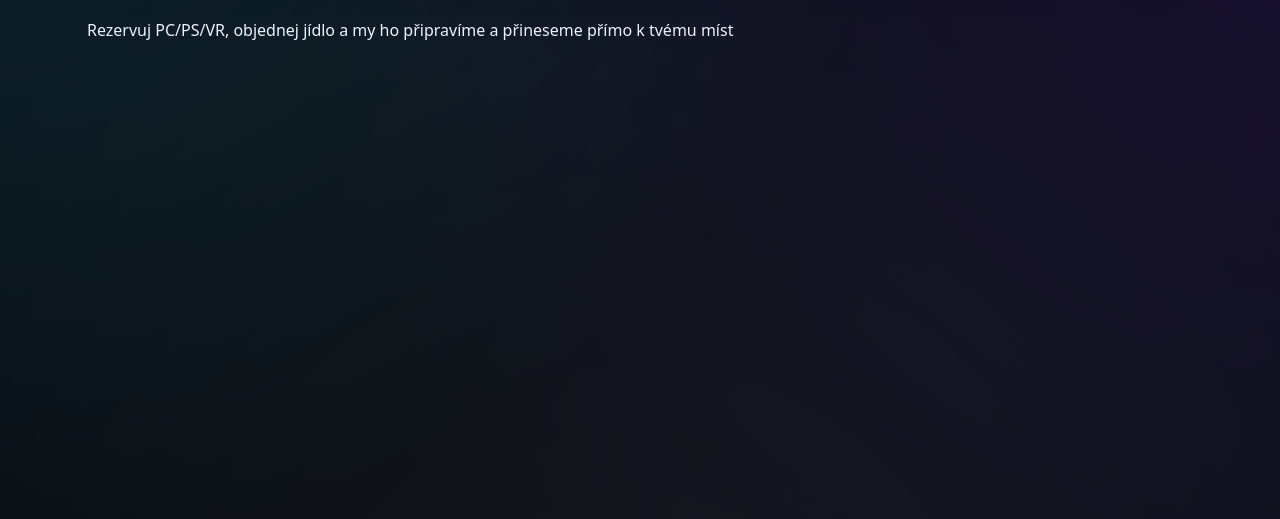
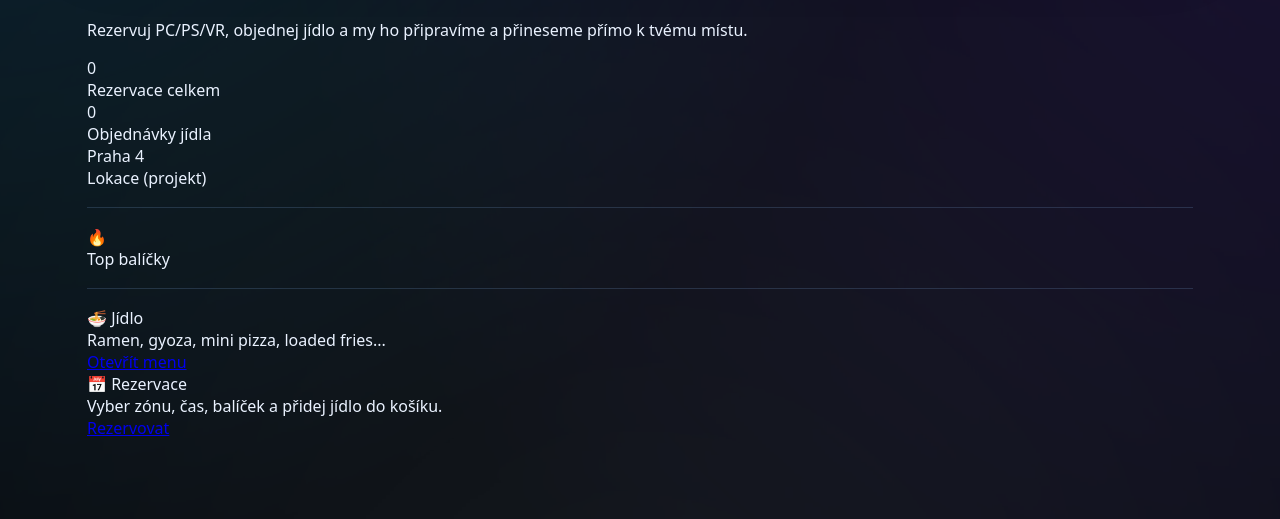
Before and after one commit to schoolproject123-gamingcafe/hernikavarna.github.io, a plain HTML site: page index.html in a window 1280 px wide. Shown: the part 259-778 px from the top of the page. Drawn offline with Linux system fonts and the light colour scheme.

Commit message:
Update index.html

```diff
--- a/index.html
+++ b/index.html
@@ -11,14 +11,14 @@
 
 </head>
 
-
 <body data-page="home">
 
 <div class="bg"></div>
 
 <div class="container">
 
-<!-- TOPBAR -->
+<!-- TOP BAR -->
+
 <div class="topbar">
 
 <div class="brand">
@@ -48,13 +48,81 @@
 </div>
 </div>
 
+<!-- HERO -->
 
-<!-- HERO -->
 <div class="hero">
 
-<h1 class="hero-title">
-Gaming + jídlo přímo do zóny
-</h1>
+<h1 class="hero-title">Gaming + jídlo přímo do zóny</h1>
 
 <p class="hero-sub">
-Rezervuj PC/PS/VR, objednej jídlo a my ho připravíme a přineseme přímo k tvému míst
+Rezervuj PC/PS/VR, objednej jídlo a my ho připravíme a přineseme přímo k tvému místu.
+</p>
+
+</div>
+
+<!-- KPI BOXES -->
+
+<div class="kpis">
+
+<div class="kpi">
+<div class="kpi-num" id="kpiBookings">0</div>
+<div class="kpi-label">Rezervace celkem</div>
+</div>
+
+<div class="kpi">
+<div class="kpi-num" id="kpiOrders">0</div>
+<div class="kpi-label">Objednávky jídla</div>
+</div>
+
+<div class="kpi">
+<div class="kpi-num">Praha 4</div>
+<div class="kpi-label">Lokace (projekt)</div>
+</div>
+
+</div>
+
+<div class="divider"></div>
+
+<!-- TOP DEALS -->
+
+<div class="section-title">
+<div class="flame">🔥</div>
+<div>Top balíčky</div>
+</div>
+
+<div class="deals" id="dealsBox"></div>
+
+<div class="divider"></div>
+
+<!-- BOTTOM CARDS -->
+
+<div class="bottom">
+
+<div class="bigcard">
+<div class="bigcard-title">🍜 Jídlo</div>
+<div class="bigcard-sub">
+Ramen, gyoza, mini pizza, loaded fries...
+</div>
+
+<a class="cta" href="menu.html">Otevřít menu</a>
+</div>
+
+<div class="bigcard">
+<div class="bigcard-title">📅 Rezervace</div>
+<div class="bigcard-sub">
+Vyber zónu, čas, balíček a přidej jídlo do košíku.
+</div>
+
+<a class="cta" href="booking.html">Rezervovat</a>
+</div>
+
+</div>
+
+<div id="toast" class="toast"></div>
+
+</div>
+
+<script src="app.js"></script>
+
+</body>
+</html>
```
